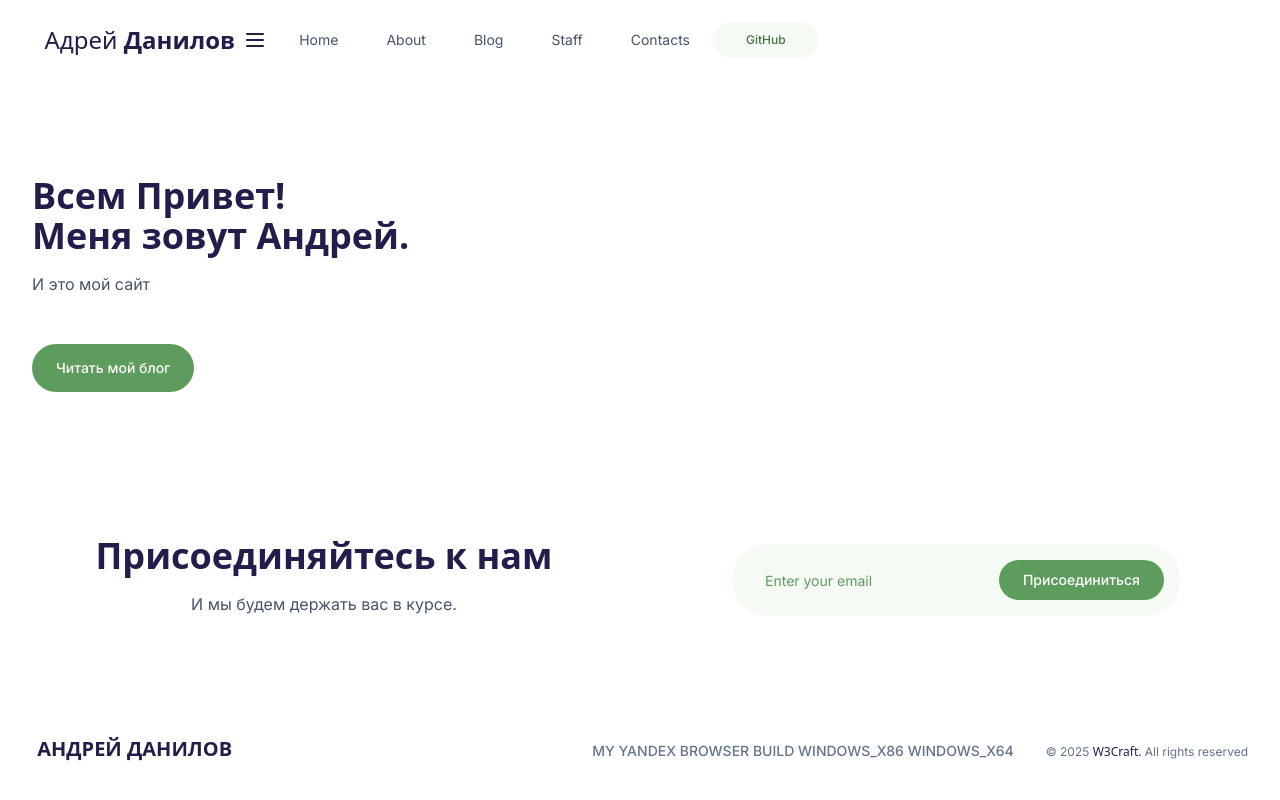
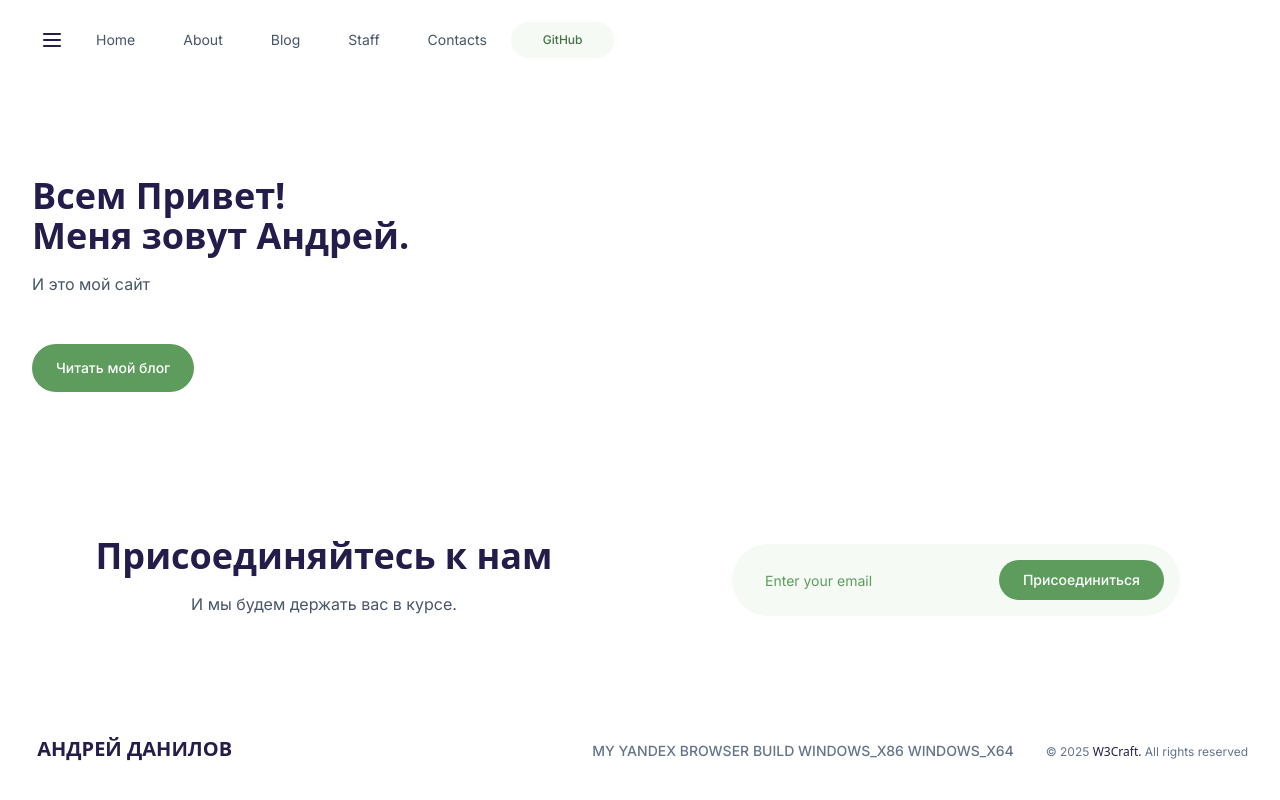
Before and after one commit to EvilPencil/www, a Jekyll site: the page built from index.html, in a window 1280 px wide. Shown: the top 800 px of the page. Built offline with Jekyll 4.4.1, drawn with Linux system fonts in a browser that asks for light colours.

```diff
--- a/_includes/header.html
+++ b/_includes/header.html
@@ -3,13 +3,13 @@
    <div class="relative w-full mx-auto 2xl:max-w-7xl">
     <div x-data="{ open: false }" class="relative flex flex-col w-full px-8 py-5 mx-auto md:items-center md:justify-between md:flex-row md:px-12 lg:px-32 max-w-7xl">
      <div class="flex flex-row items-center justify-between text-blue-950 lg:justify-start">
-      <a
+      <!-- a
         href="https://danilovandrey.ru/" class="inline-flex items-center gap-3">
         <span
           class="text-2xl font-display"
           > &nbsp; Адрей <strong>Данилов</strong>
         </span>
-      </a>
+     </a -->
        <button
          @click="open = !open" class="inline-flex items-center justify-center p-2 text-blue-950 hover:text-blue-400 focus:outline-none focus:text-blue-950 md:hidden"
          >
```
